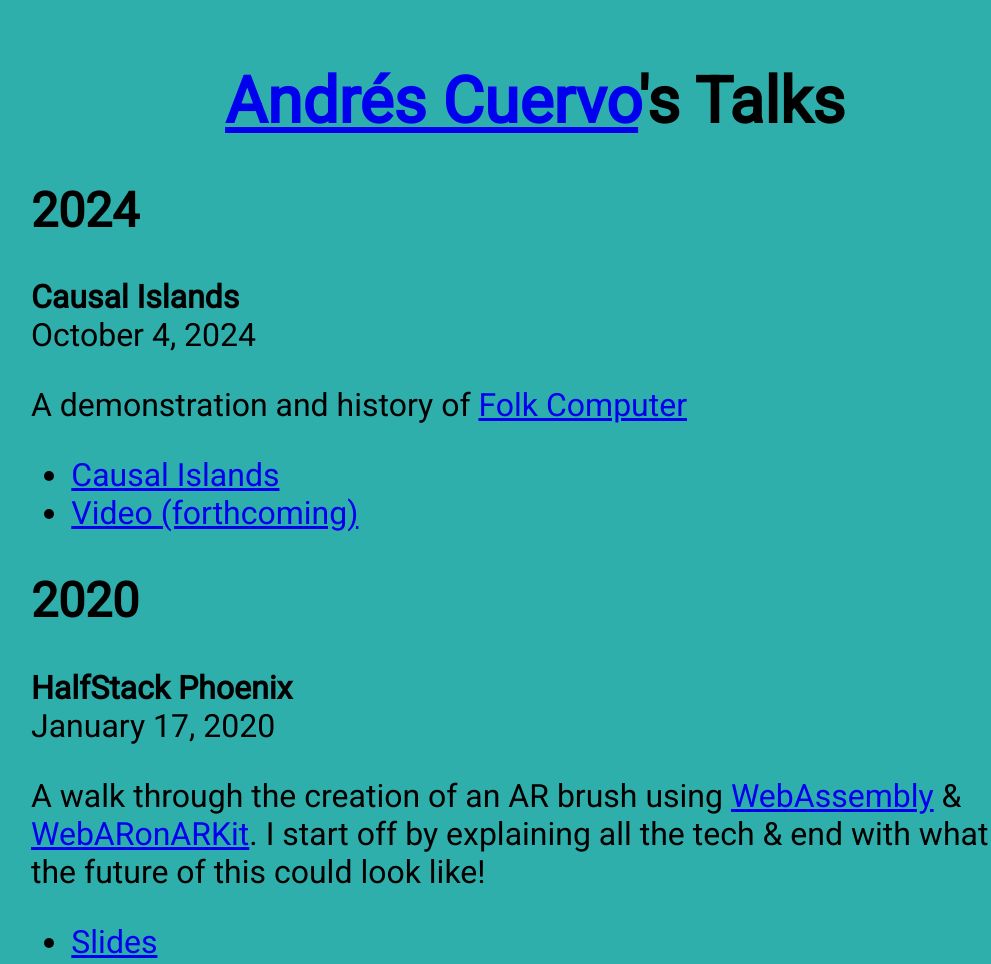
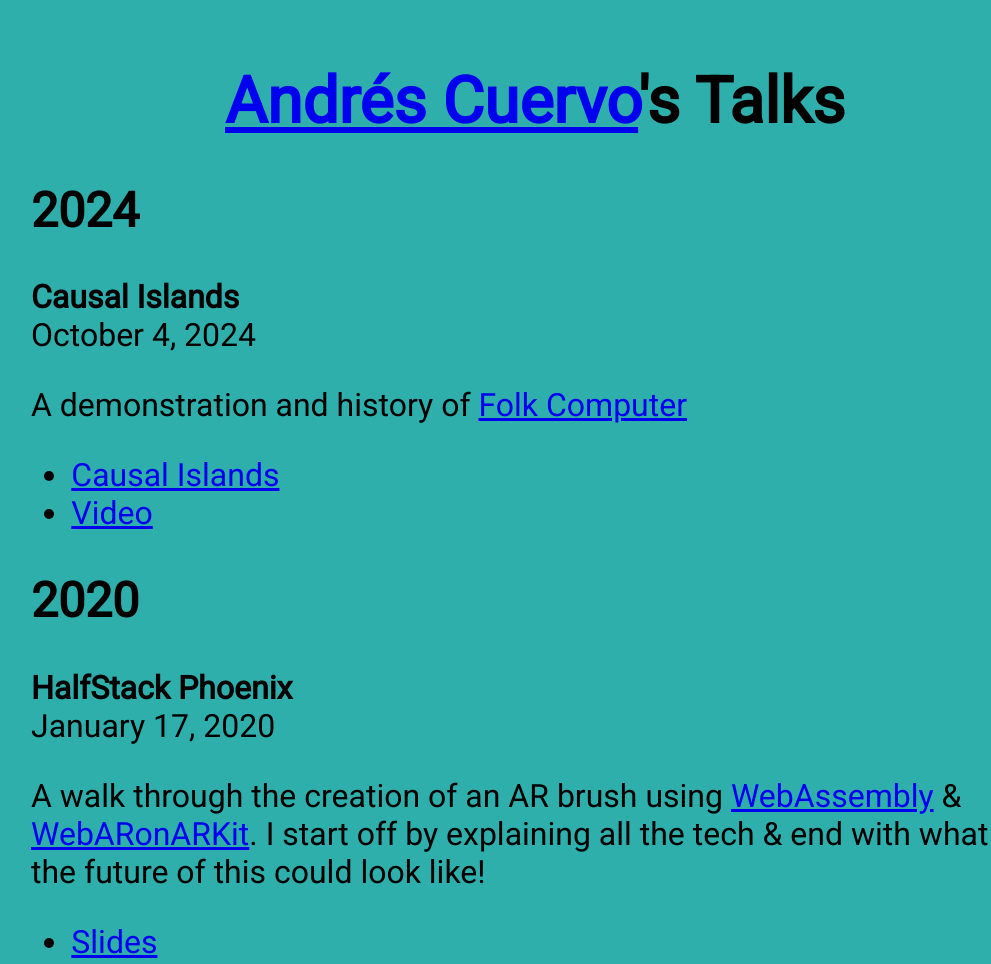
Before and after one commit to cwervo/slides.cwervo.com, a website: page index.html in a window 1280 px wide. Shown: the top 964 px of the page, without its empty margins (105-1096 px from the left). Drawn offline with Linux system fonts and the light colour scheme.

Commit message:
Add Causal Islands talk

```diff
--- a/index.html
+++ b/index.html
@@ -55,7 +55,7 @@
             </p>
         <ul>
             <li><a href="./what-is-folk/causal-islands-2024/">Causal Islands</a></li>
-            <li><a href="#todo">Video (forthcoming)</a></li>
+            <li><a href="https://www.youtube.com/watch?v=o3kIzvCYWdE">Video</a></li>
         </ul>
     </section>
 
--- a/what-is-folk/causal-islands-2024/makeSlides.js
+++ b/what-is-folk/causal-islands-2024/makeSlides.js
@@ -122,6 +122,7 @@
       newData.width = newData.width / WIDTH;
       newData.height = newData.height / HEIGHT;
       newData.n = globalMatches[0]["n"];
+      console.log("newData n: ", newData.n);
 
       slideNumber = newData.n;
 
```
